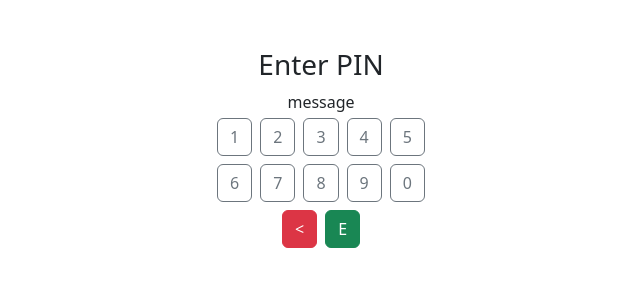
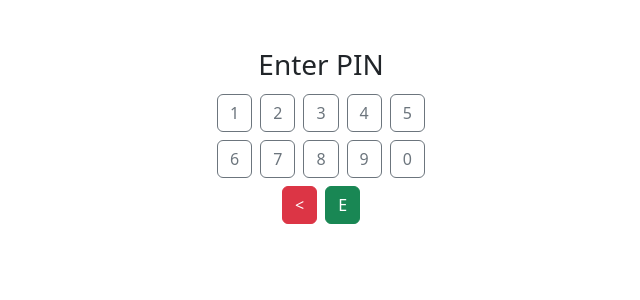
Before and after one commit to Dilnoza-Tasheva/homework67, a React (Vite) app: page / in a window 1280 px wide. Shown: the top 300 px of the page, without its empty margins (319-959 px from the left). Built offline with nearby package versions, Linux system fonts and the light colour scheme.

Commit message:
Corrected the prop to properly display the message

```diff
--- a/src/Containers/pinClicker.tsx
+++ b/src/Containers/pinClicker.tsx
@@ -18,7 +18,7 @@ const PinClicker = () => {
     <>
       <div className="d-flex flex-column align align-items-center mt-5">
         <h3>Enter PIN</h3>
-        <div>message</div>
+        <div>{userMessage}</div>
 
         <div className="d-flex flex-wrap justify-content-center" style={{ width: '220px' }}>
           {[1, 2, 3, 4, 5, 6, 7, 8, 9, 0].map((number) => (
```
